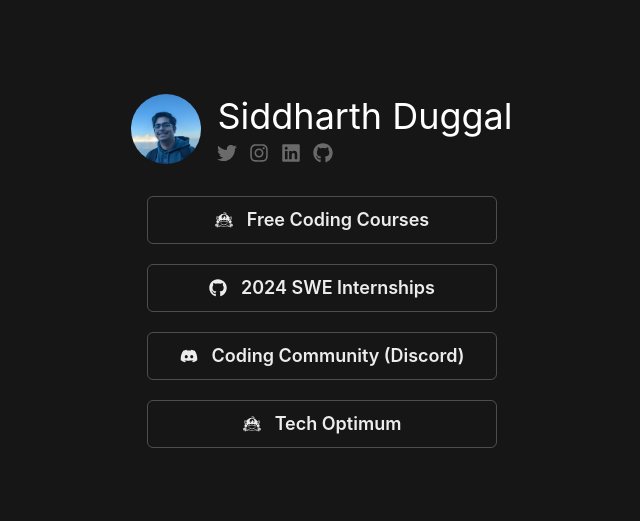
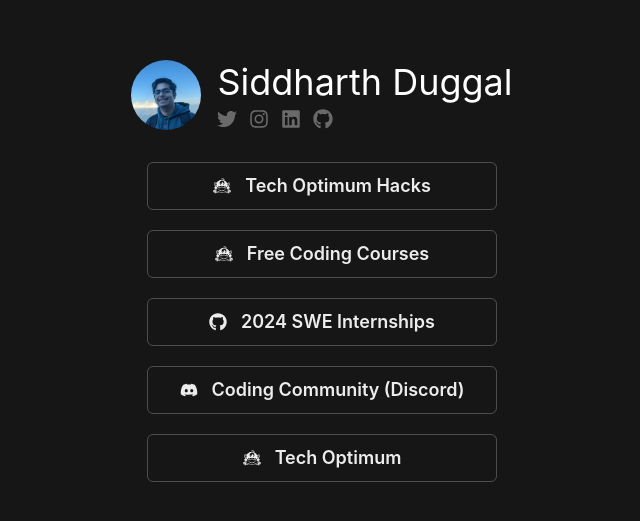
Before and after one commit to siddharthd0/card, a Next.js app: page / in a window 1280 px wide. Shown: the part 129-650 px from the top of the page, without its empty margins (318-958 px from the left). Built offline with nearby package versions, Linux system fonts and the light colour scheme.

Commit message:
Update index.js

```diff
--- a/src/pages/index.js
+++ b/src/pages/index.js
@@ -169,6 +169,11 @@
         </Flex>
 
         <VStack spacing={5}>
+                     <LinkButton
+            name="Tech Optimum Hacks"
+            url="https://tech-optimum-hacks-2023.devpost.com"
+            icon={<FaOptinMonster />}
+          />
 
           <LinkButton
             name="Free Coding Courses"
```
